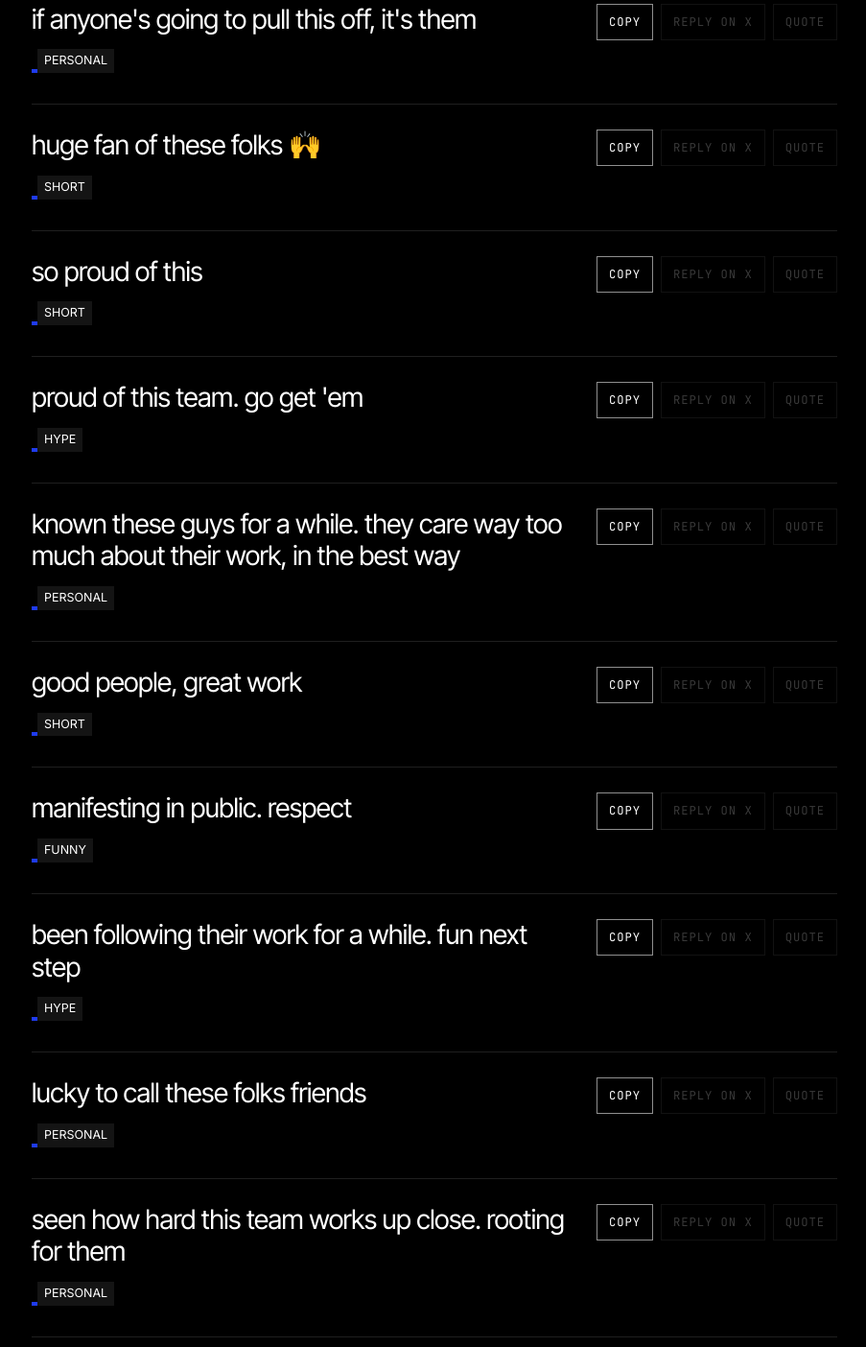
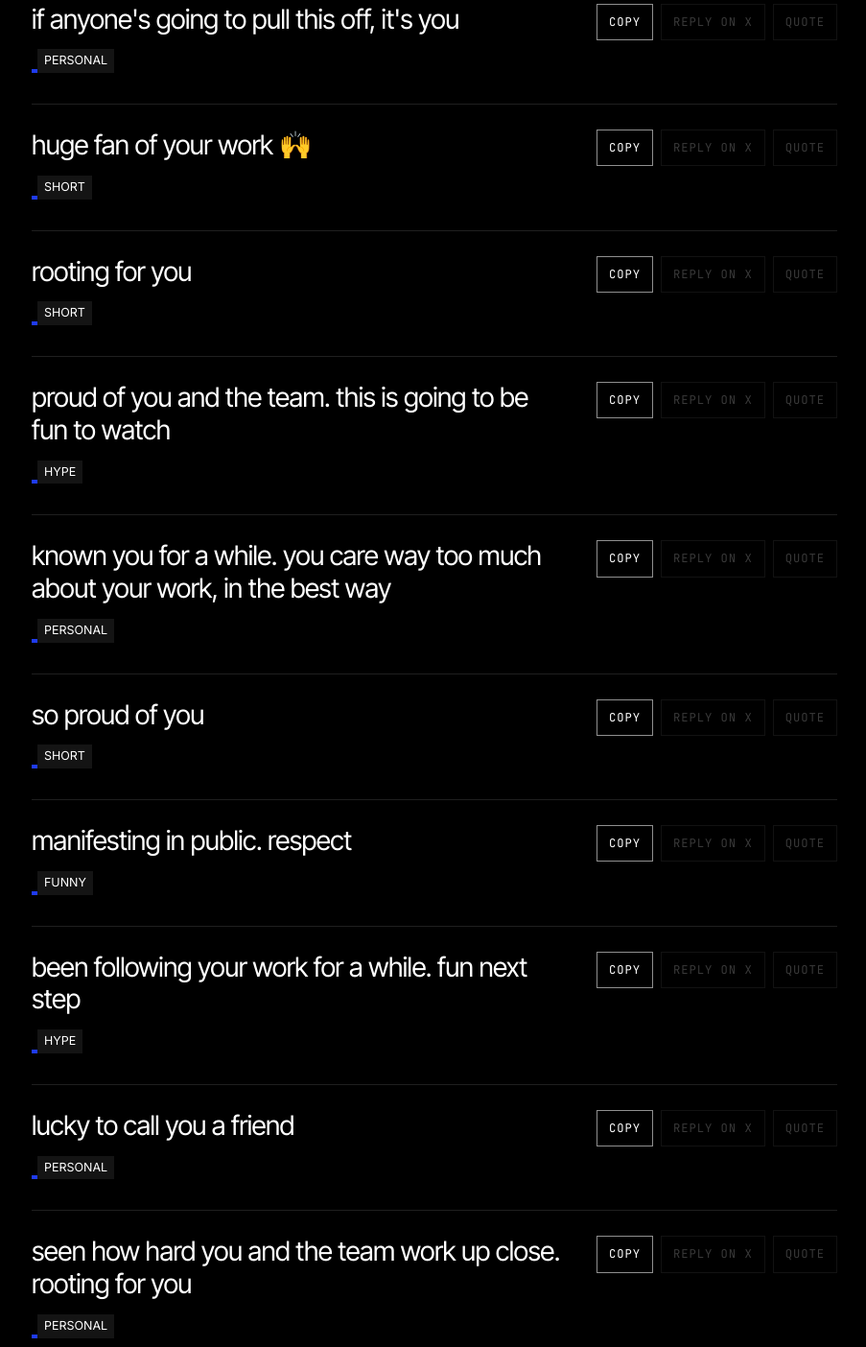
Before and after one commit to growthatpixelup/brands-work-with-post, a plain HTML site: page index.html in a window 1280 px wide. Shown: the part 3477-4881 px from the top of the page at 96% size, without its empty margins (377-1280 px from the left). Drawn offline with Linux system fonts and the light colour scheme.

Commit message:
Rewrite comments to address Daksh directly

```diff
--- a/index.html
+++ b/index.html
@@ -275,25 +275,25 @@ const POST_URL = "https://x.com/pixeluplabs/status/REPLACE_ME";
 const GO_LIVE_UTC = "2026-10-14T15:15:00Z";
 
 const COMMENTS = [
-  ["known these guys for a while. they care way too much about their work, in the best way", "personal"],
-  ["seen how hard this team works up close. rooting for them", "personal"],
-  ["some of the most thoughtful people I know", "personal"],
-  ["watched them build this from the ground up. so proud", "personal"],
-  ["their work speaks for itself. worth a look at their case studies", "personal"],
-  ["great people, even better taste", "personal"],
-  ["they've been quietly doing great work for a while now", "personal"],
-  ["if anyone's going to pull this off, it's them", "personal"],
-  ["lucky to call these folks friends", "personal"],
-  ["genuinely some of the hardest working people I know", "personal"],
-  ["love seeing a studio say exactly who they want to work with", "hype"],
-  ["this takes guts. rooting for you guys", "hype"],
+  ["known you for a while. you care way too much about your work, in the best way", "personal"],
+  ["seen how hard you and the team work up close. rooting for you", "personal"],
+  ["one of the most thoughtful people I know", "personal"],
+  ["watched you build this from the ground up. so proud", "personal"],
+  ["your work speaks for itself. anyone on this list should check out the case studies", "personal"],
+  ["great person, even better taste", "personal"],
+  ["you've been quietly doing great work for a while now", "personal"],
+  ["if anyone's going to pull this off, it's you", "personal"],
+  ["lucky to call you a friend", "personal"],
+  ["genuinely one of the hardest working people I know", "personal"],
+  ["love that you're saying exactly who you want to work with", "hype"],
+  ["this takes guts. rooting for you", "hype"],
   ["more studios should do this instead of waiting on referrals", "hype"],
   ["some great names on here. hope a few of them say yes", "hype"],
-  ["big fan of the work these folks have been putting out lately", "hype"],
-  ["ambitious list, and honestly they'd do great work with any of these", "hype"],
+  ["been loving the work you've been putting out lately", "hype"],
+  ["ambitious list, and honestly you'd do great work with any of these", "hype"],
   ["such a refreshing way to do a launch", "hype"],
-  ["been following their work for a while. fun next step", "hype"],
-  ["proud of this team. go get 'em", "hype"],
+  ["been following your work for a while. fun next step", "hype"],
+  ["proud of you and the team. this is going to be fun to watch", "hype"],
   ["can't wait to see which one of these happens first", "hype"],
   ["the most polite way to slide into a founder's DMs", "funny"],
   ["manifesting in public. respect", "funny"],
@@ -305,15 +305,15 @@ const COMMENTS = [
   ["half these founders are going to pretend they didn't see this 😂", "funny"],
   ["the confidence is unmatched and I'm here for it", "funny"],
   ["calling it: at least one of these happens before the year's out", "funny"],
-  ["good people, great work", "short"],
-  ["huge fan of these folks 🙌", "short"],
+  ["so proud of you", "short"],
+  ["huge fan of your work 🙌", "short"],
   ["love this", "short"],
-  ["so proud of this", "short"],
-  ["legit team", "short"],
+  ["rooting for you", "short"],
   ["big fan", "short"],
   ["bold. love it", "short"],
-  ["rooting for them", "short"],
-  ["they're the real deal", "short"],
+  ["this is so you 😂", "short"],
+  ["go get 'em", "short"],
+  ["always the real deal", "short"],
   ["let's go 🔥", "short"]
 ];
 const FILTERS = [["all", "All"], ["personal", "Personal"], ["hype", "Hype"], ["funny", "Funny"], ["short", "Short"]];
```
